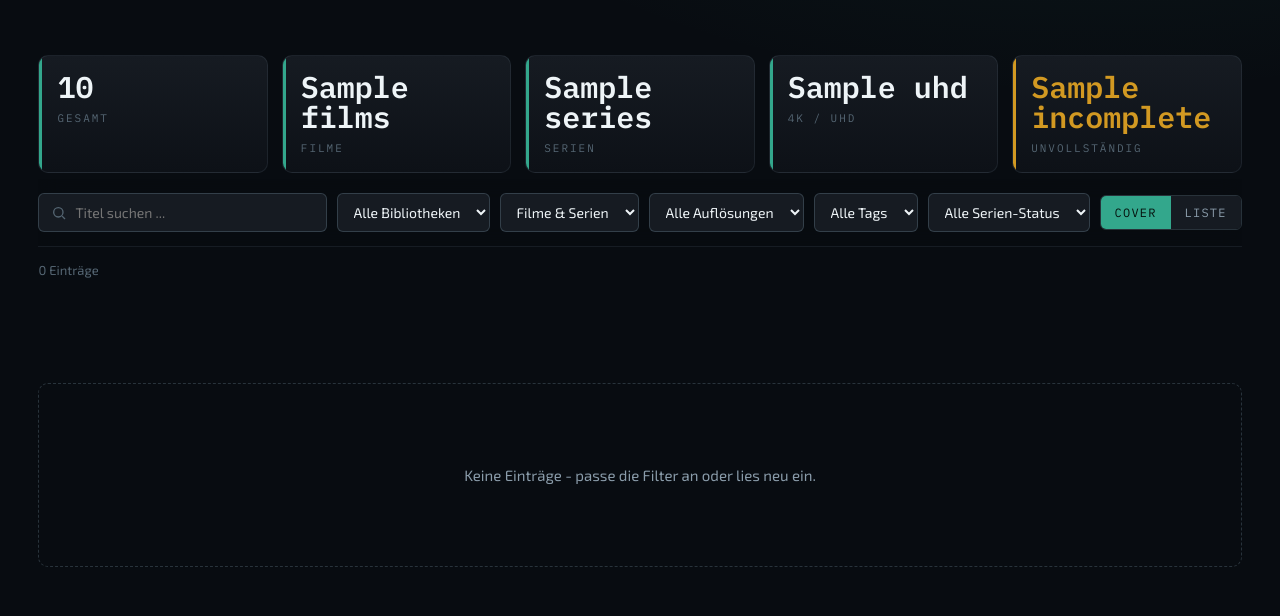
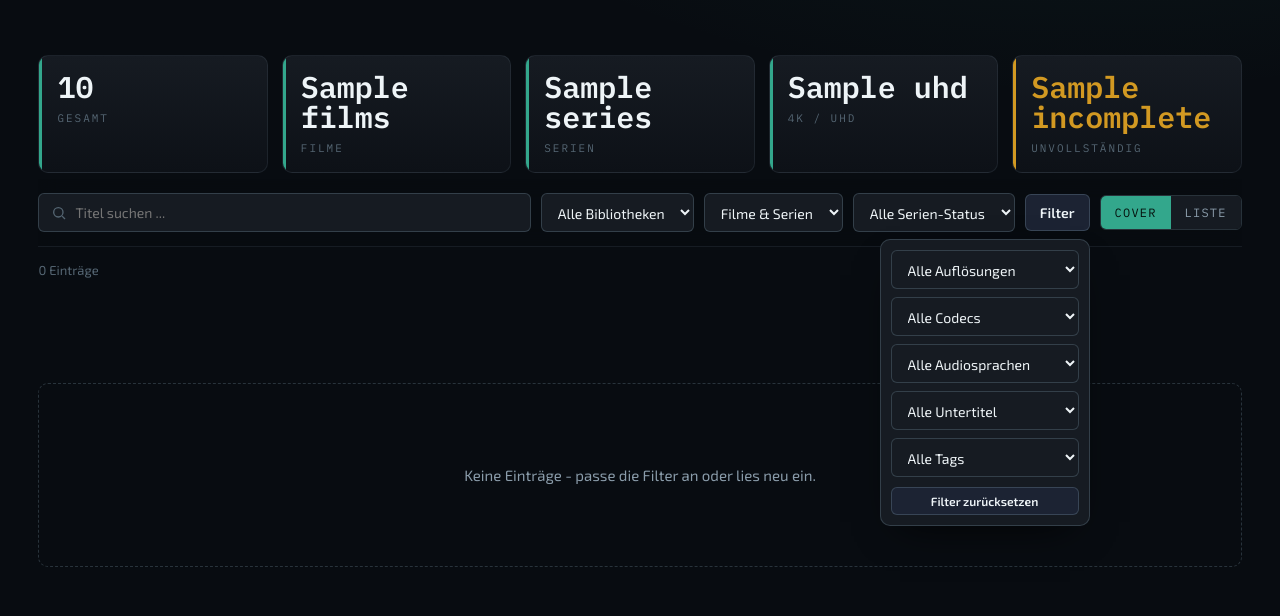
Before and after one commit to s3lfcod3r/selfmediahub, a FastAPI app: template app/templates/index.html in a window 1280 px wide. Shown: the part 184-800 px from the top of the page. Run offline with FastAPI, Linux system fonts and the light colour scheme; the template is opened without the code that fills it: most values are stand-ins (such as "Sample title", 1, 10 or a date in 2020); parts of the project's set-up code (start-up, migrations or seed data) failed here and were passed over.

Commit message:
feat(filter): Phase 1 - Filter nach Codec, Audiosprache, Untertitel + aufgeraeumte Leiste
- primaere Filter bleiben sichtbar (Suche, Bibliothek, Typ, Serien-Status)
- restliche Filter (Freigabe, Aufloesung, Codec, Audiosprache, Untertitel, Tags) in ein
  aufklappbares 'Filter'-Panel mit Aktiv-Zaehler-Badge + 'Zuruecksetzen'
- neue Filter dynamisch aus echten Daten befuellt; Sprachen nach Kuerzel normalisiert
  (ger/deu/de fallen zusammen), Anzeige als Klarname
- end-to-end getestet (Filtern, Zaehler, Reset)

```diff
--- a/app/static/css/app.css
+++ b/app/static/css/app.css
@@ -280,6 +280,18 @@ table.list td.name { font-weight: 600; }
   font-size: 13px; cursor: pointer; color: var(--self-text-2);
 }
 .colmenu-panel input { accent-color: var(--self-teal); }
+
+/* Erweiterte-Filter-Panel + Aktiv-Zähler am "Filter"-Button */
+.filter-panel { min-width: 210px; display: flex; flex-direction: column; gap: 8px; }
+.filter-panel .field { width: 100%; }
+.filter-panel #filterReset { margin-top: 2px; }
+.filter-count { display: inline-flex; align-items: center; justify-content: center;
+  min-width: 16px; height: 16px; margin-left: 7px; padding: 0 4px;
+  font-family: var(--self-font-mono); font-size: 10px; font-weight: 600;
+  background: var(--self-teal); color: #05110d; border-radius: 999px; }
+.filter-count.hidden { display: none; }
+#filterBtn.has-active { border-color: var(--self-teal); color: var(--self-teal-bright); }
+
 .disp-lang {
   flex-direction: column; align-items: stretch; gap: 6px;
   margin-top: 6px; padding-top: 10px; border-top: 1px solid var(--self-line);
--- a/app/static/js/app.js
+++ b/app/static/js/app.js
@@ -6,7 +6,13 @@
   var ALL = window.__DATA__ || [];
   var FSK_ON = window.__FSK_ENABLED__ !== false;   // FSK-Feature (nur UI); Standard an
   var state = { view: "cover", q: "", library: "", type: "", rating: "", tag: "", complete: "",
-                res: "", sortKey: "sort_name", sortDir: 1 };
+                res: "", codec: "", audioLang: "", subLang: "", sortKey: "sort_name", sortDir: 1 };
+
+  // Erweiterte Filter im Aufklapp-Panel (Reihenfolge = Panel-Reihenfolge)
+  var ADV_FILTERS = [
+    { id: "fRating", key: "rating" }, { id: "fRes", key: "res" }, { id: "fCodec", key: "codec" },
+    { id: "fAudioLang", key: "audioLang" }, { id: "fSubLang", key: "subLang" }, { id: "fTag", key: "tag" },
+  ];
 
   var COLUMNS = [
     { key: "name",             label: "Titel",         on: true,  cls: "name" },
@@ -84,25 +90,46 @@
     return '<span style="color:var(--self-text-3)">-</span>';
   }
 
+  function addOpts(selId, pairs) {
+    var sel = $(selId);
+    if (!sel) { return; }
+    pairs.forEach(function (p) {
+      var o = document.createElement("option"); o.value = p[0]; o.textContent = p[1];
+      sel.appendChild(o);
+    });
+  }
+
   function fillFilters() {
-    var ratings = {}, tagNames = {}, resHeight = {};
+    var ratings = {}, tagNames = {}, resHeight = {}, codecs = {}, audioLangs = {}, subLangs = {};
     ALL.forEach(function (i) {
       if (i.official_rating) { ratings[i.official_rating] = 1; }
       (i.tags || []).forEach(function (t) { tagNames[t.name] = 1; });
       if (i.resolution) { resHeight[i.resolution] = i.resolution === "4K" ? 100000 : (parseInt(i.resolution, 10) || 0); }
+      if (i.video_codec) { codecs[i.video_codec] = 1; }
+      (i.audio_langs || []).forEach(function (l) { audioLangs[shortLang(l)] = langName(l); });
+      (i.subtitle_langs || []).forEach(function (l) { subLangs[shortLang(l)] = langName(l); });
     });
-    Object.keys(ratings).sort().forEach(function (r) {
-      var o = document.createElement("option"); o.value = r; o.textContent = r; $("fRating").appendChild(o);
-    });
+    addOpts("fRating", Object.keys(ratings).sort().map(function (r) { return [r, r]; }));
     // Auflösungen nach Bildhöhe absteigend (hoechste zuerst)
-    Object.keys(resHeight).sort(function (a, b) { return resHeight[b] - resHeight[a]; }).forEach(function (r) {
-      var o = document.createElement("option"); o.value = r; o.textContent = r; $("fRes").appendChild(o);
-    });
-    Object.keys(tagNames).sort().forEach(function (n) {
-      var o = document.createElement("option"); o.value = n; o.textContent = n; $("fTag").appendChild(o);
-    });
+    addOpts("fRes", Object.keys(resHeight).sort(function (a, b) { return resHeight[b] - resHeight[a]; })
+      .map(function (r) { return [r, r]; }));
+    addOpts("fCodec", Object.keys(codecs).sort().map(function (c) { return [c, c]; }));
+    // Sprachen nach Anzeigename sortiert (Wert = Kürzel wie 'DE', damit ger/deu/de zusammenfallen)
+    var langSort = function (a, b) { return audioLangs[a].localeCompare(audioLangs[b], "de"); };
+    addOpts("fAudioLang", Object.keys(audioLangs).sort(langSort).map(function (k) { return [k, audioLangs[k]]; }));
+    addOpts("fSubLang", Object.keys(subLangs).sort(function (a, b) {
+      return subLangs[a].localeCompare(subLangs[b], "de"); }).map(function (k) { return [k, subLangs[k]]; }));
+    addOpts("fTag", Object.keys(tagNames).sort().map(function (n) { return [n, n]; }));
     // FSK deaktiviert -> Freigabe-Filter ausblenden
     if (!FSK_ON) { var fr = $("fRating"); if (fr) { fr.style.display = "none"; } }
+  }
+
+  // Zahl aktiver erweiterter Filter am "Filter"-Button anzeigen
+  function updateFilterCount() {
+    var n = ADV_FILTERS.filter(function (f) { return state[f.key]; }).length;
+    var badge = $("filterCount");
+    if (badge) { badge.textContent = n; badge.classList.toggle("hidden", n === 0); }
+    var btn = $("filterBtn"); if (btn) { btn.classList.toggle("has-active", n > 0); }
   }
 
   function filtered() {
@@ -115,6 +142,9 @@
       if (state.rating && state.rating !== "__none__" && state.rating !== "__suspicious__" && i.official_rating !== state.rating) { return false; }
       if (state.res === "__lt720__" && !(i.height && i.height < 720)) { return false; }
       if (state.res && state.res !== "__lt720__" && i.resolution !== state.res) { return false; }
+      if (state.codec && i.video_codec !== state.codec) { return false; }
+      if (state.audioLang && !(i.audio_langs || []).some(function (l) { return shortLang(l) === state.audioLang; })) { return false; }
+      if (state.subLang && !(i.subtitle_langs || []).some(function (l) { return shortLang(l) === state.subLang; })) { return false; }
       if (state.tag && !(i.tags || []).some(function (t) { return t.name === state.tag; })) { return false; }
       if (state.complete && i.completeness !== state.complete) { return false; }
       if (q && i.name.toLowerCase().indexOf(q) === -1) { return false; }
@@ -364,17 +394,26 @@
     $("q").oninput = function () { state.q = this.value; render(); };
     $("fLibrary").onchange = function () { state.library = this.value; render(); };
     $("fType").onchange = function () { state.type = this.value; render(); };
-    $("fRating").onchange = function () { state.rating = this.value; render(); };
-    $("fRes").onchange = function () { state.res = this.value; render(); };
-    $("fTag").onchange = function () { state.tag = this.value; render(); };
     $("fComplete").onchange = function () { state.complete = this.value; render(); };
+    // Erweiterte Filter (im Panel) - jeweils state setzen + Aktiv-Zähler aktualisieren
+    ADV_FILTERS.forEach(function (f) {
+      var el = $(f.id);
+      if (el) { el.onchange = function () { state[f.key] = this.value; updateFilterCount(); render(); }; }
+    });
+    $("filterReset").onclick = function () {
+      ADV_FILTERS.forEach(function (f) { state[f.key] = ""; var el = $(f.id); if (el) { el.value = ""; } });
+      updateFilterCount(); render();
+    };
     $("viewToggle").querySelectorAll("button").forEach(function (b) {
       b.onclick = function () { setView(b.getAttribute("data-view")); };
     });
+    $("filterBtn").onclick = function (e) { e.stopPropagation(); $("filterPanel").classList.toggle("open"); };
+    $("filterPanel").onclick = function (e) { e.stopPropagation(); };
     $("colBtn").onclick = function (e) { e.stopPropagation(); $("colPanel").classList.toggle("open"); };
     $("dispBtn").onclick = function (e) { e.stopPropagation(); $("dispPanel").classList.toggle("open"); };
     document.addEventListener("click", function () {
       $("colPanel").classList.remove("open"); $("dispPanel").classList.remove("open");
+      $("filterPanel").classList.remove("open");
     });
     $("colPanel").onclick = function (e) { e.stopPropagation(); };
     $("dispPanel").onclick = function (e) { e.stopPropagation(); };
@@ -383,6 +422,7 @@
   }
 
   fillFilters();
+  updateFilterCount();
   buildColMenu();
   initDisp();
   wire();
--- a/app/templates/index.html
+++ b/app/templates/index.html
@@ -32,16 +32,27 @@
     </select>
     <select class="field" id="fType"><option value="">Filme &amp; Serien</option>
       <option value="Film">Nur Filme</option><option value="Serie">Nur Serien</option></select>
-    <select class="field" id="fRating"><option value="">Alle Freigaben</option>
-      <option value="__none__">Ohne Freigabe</option>
-      <option value="__suspicious__">FSK auffällig</option></select>
-    <select class="field" id="fRes"><option value="">Alle Auflösungen</option>
-      <option value="__lt720__">unter 720p</option></select>
-    <select class="field" id="fTag"><option value="">Alle Tags</option></select>
     <select class="field" id="fComplete"><option value="">Alle Serien-Status</option>
       <option value="complete">Vollständig</option>
       <option value="incomplete">Unvollständig</option>
       <option value="unknown">Unbekannt</option></select>
+
+    <div class="colmenu" id="filtermenu">
+      <button class="btn" id="filterBtn" title="Weitere Filter">Filter<span
+        class="filter-count hidden" id="filterCount">0</span></button>
+      <div class="colmenu-panel filter-panel" id="filterPanel">
+        <select class="field" id="fRating"><option value="">Alle Freigaben</option>
+          <option value="__none__">Ohne Freigabe</option>
+          <option value="__suspicious__">FSK auffällig</option></select>
+        <select class="field" id="fRes"><option value="">Alle Auflösungen</option>
+          <option value="__lt720__">unter 720p</option></select>
+        <select class="field" id="fCodec"><option value="">Alle Codecs</option></select>
+        <select class="field" id="fAudioLang"><option value="">Alle Audiosprachen</option></select>
+        <select class="field" id="fSubLang"><option value="">Alle Untertitel</option></select>
+        <select class="field" id="fTag"><option value="">Alle Tags</option></select>
+        <button class="btn btn-small" id="filterReset">Filter zurücksetzen</button>
+      </div>
+    </div>
 
     <div class="viewtoggle" id="viewToggle">
       <button data-view="cover" class="active">Cover</button>
```
